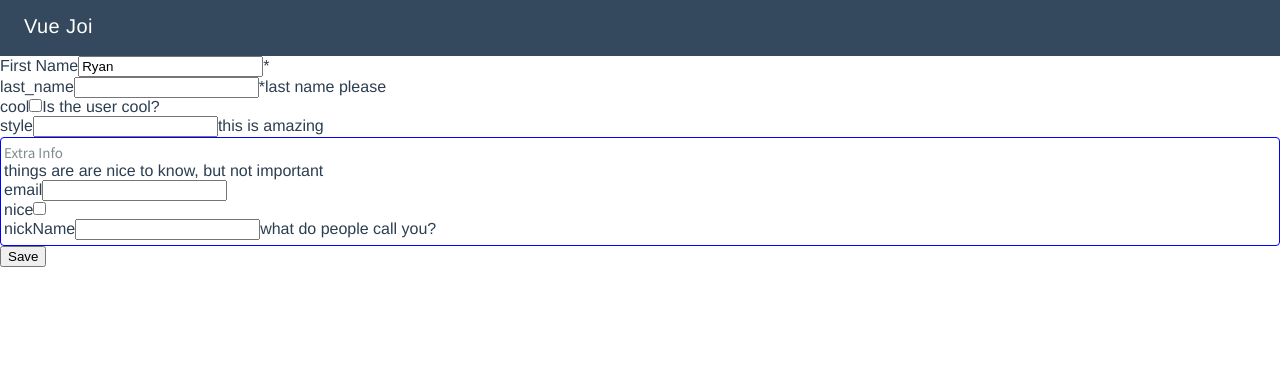
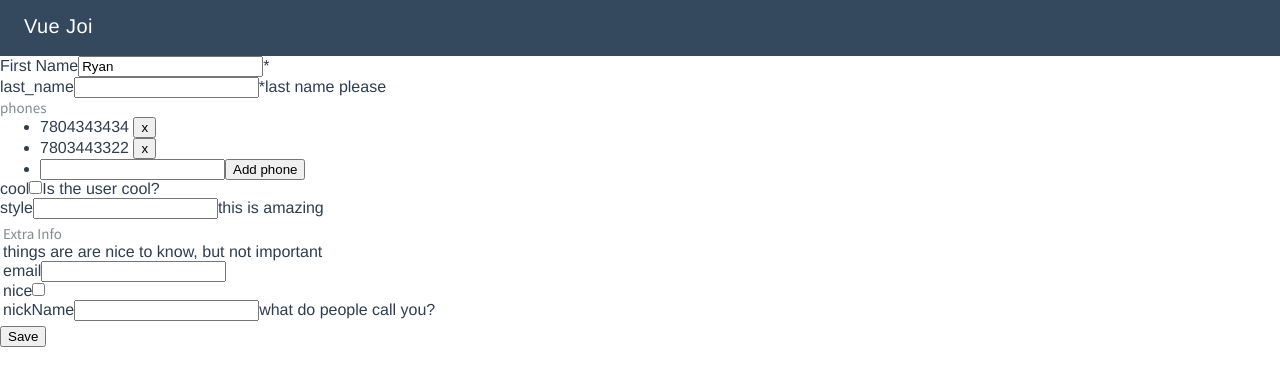
Before and after one commit to ryanramage/vue-joi, a Vue app: page / in a window 1280 px wide. Shown: the top 386 px of the page. Built offline with nearby package versions, Linux system fonts and the light colour scheme.

Commit message:
Joi array support for basic types

```diff
--- a/demo/initialValue.js
+++ b/demo/initialValue.js
@@ -1,3 +1,4 @@
 module.exports = {
-  first_name: 'Ryan'
+  first_name: 'Ryan',
+  phones: ['7804343434', '7803443322']
 }
--- a/demo/schema.js
+++ b/demo/schema.js
@@ -3,7 +3,7 @@ var Joi = require('joi')
 module.exports = Joi.object({
   first_name: Joi.number().required().label('First Name'),
   last_name: Joi.string().required().description('last name please'),
-
+  phones: Joi.array().items(Joi.number()),
   cool: Joi.boolean().description('Is the user cool?'),
   style: Joi.string().valid(['a', 'b', 'c']).description('this is amazing'),
   other: Joi.object().label('Extra Info').keys({
--- a/package.json
+++ b/package.json
@@ -25,6 +25,7 @@
     "joi": "^13.1.1",
     "joi-browser": "^13.0.1",
     "lodash.set": "^4.3.2",
+    "pluralize": "^7.0.0",
     "vue": "^2.3.2"
   },
   "devDependencies": {
--- /dev/null
+++ b/src/JoiArray.vue
@@ -0,0 +1,80 @@
+<template>
+  <div>
+    <ul v-if="childSchema">
+      <li v-for="(item, index) in initialValue">
+        <div v-if="childSchema.schemaType === 'string' || childSchema.schemaType === 'number'">
+          <span>{{item}}</span> <button v-on:click="remove(index)">x</button>
+        </div>
+        <div v-if="errors && errors[index]" class="errors">
+          {{errors[index].message}}
+        </div>
+      </li>
+      <li>
+        <input v-if="childSchema.schemaType === 'string' && !childSchema._valids._set.length"  v-model="tempInput">
+        <input v-if="childSchema.schemaType === 'number'" v-model="tempInput">
+        <select v-if="childSchema.schemaType === 'string' && childSchema._valids._set.length" v-model="tempInput">
+          <option v-for="option in childSchema._valids._set">
+             {{ option }}
+           </option>
+        </select>
+        <button v-on:click="add">Add {{singularName}}</button>
+        <div v-if="tempError" class="errors">{{tempError}}</div>
+      </li>
+    </ul>
+  </div>
+</template>
+
+<script>
+  import JoiObject from './JoiObject.vue'
+  import pluralize from 'pluralize'
+
+  export default {
+    name: 'JoiArray',
+    components: { JoiObject },
+    props: {
+      schema: {
+        type: Object
+      },
+      initialValue: {
+        type: Array
+      },
+      name: {
+        type: String
+      },
+      errors: { type: Array }
+    },
+    data () {
+      return {
+        children: null,
+        childSchema: null,
+        singularName: name,
+        tempInput: null,
+        tempError: null
+      }
+    },
+    mounted () {
+      this.$set(this.$data, 'singularName', pluralize.singular(this.name))
+      this.$set(this.$data, 'childSchema', this.schema.items[0])
+    },
+    methods: {
+      remove (index) {
+        this.initialValue.splice(index, 1)
+      },
+      add () {
+        this.childSchema.validate(this.tempInput, (err, resp) => {
+          if (err) return this.$set(this.$data, 'tempError', err.message)
+
+          this.$set(this.$data, 'tempError', null)
+          this.initialValue.push(this.tempInput)
+          this.$set(this.$data, 'tempInput', null)
+
+        })
+
+      }
+    }
+  }
+</script>
+
+<style>
+
+</style>
--- a/src/JoiObject.vue
+++ b/src/JoiObject.vue
@@ -13,7 +13,16 @@
         ></joi-object>
       </div>
       <div v-else-if="child.schema.schemaType === 'array'" class="array">
-
+        <h4>{{child.schema._flags.label || child.key}}</h4>
+        <div v-if="child.schema._description">
+          <span>{{child.schema._description}}</span>
+        </div>
+        <joi-array
+          v-bind:schema="child.info.schema"
+          v-bind:initialValue="child.info.initialValue"
+          v-bind:errors="errors[child.key]"
+          v-bind:name="child.schema._flags.label || child.key"
+        ></joi-array>
       </div>
       <div v-else>
         <span class="label">{{child.schema._flags.label || child.key}}</span>
@@ -36,8 +45,11 @@
 </template>
 
 <script>
+  import JoiArray from './JoiArray.vue'
+
   export default {
     name: 'JoiObject',
+    components: { JoiArray },
     props: {
       schema: {
         type: Object,
@@ -56,10 +68,14 @@
     },
     mounted () {
       this.schema.children.forEach(child => {
-        console.log(child)
-        if (child.schema.schemaType !== 'object') return
-        if (!this.initialValue[child.key]) this.initialValue[child.key] = {}
-        child.info = { schema: child.schema._inner, initialValue: this.initialValue[child.key] }
+        if (child.schema.schemaType === 'object') {
+          if (!this.initialValue[child.key]) this.initialValue[child.key] = {}
+          child.info = { schema: child.schema._inner, initialValue: this.initialValue[child.key] }
+        }
+        if (child.schema.schemaType === 'array') {
+          if (!this.initialValue[child.key]) this.initialValue[child.key] = []
+          child.info = { schema: child.schema._inner, initialValue: this.initialValue[child.key] }
+        }
       })
       this.$set(this.$data, 'children', this.schema.children)
     }
@@ -69,8 +85,6 @@
 
 <style>
   .object {
-    border: 1px solid blue;
-    border-radius: 4px;
     padding: 5px 3px;
   }
 </style>
```
